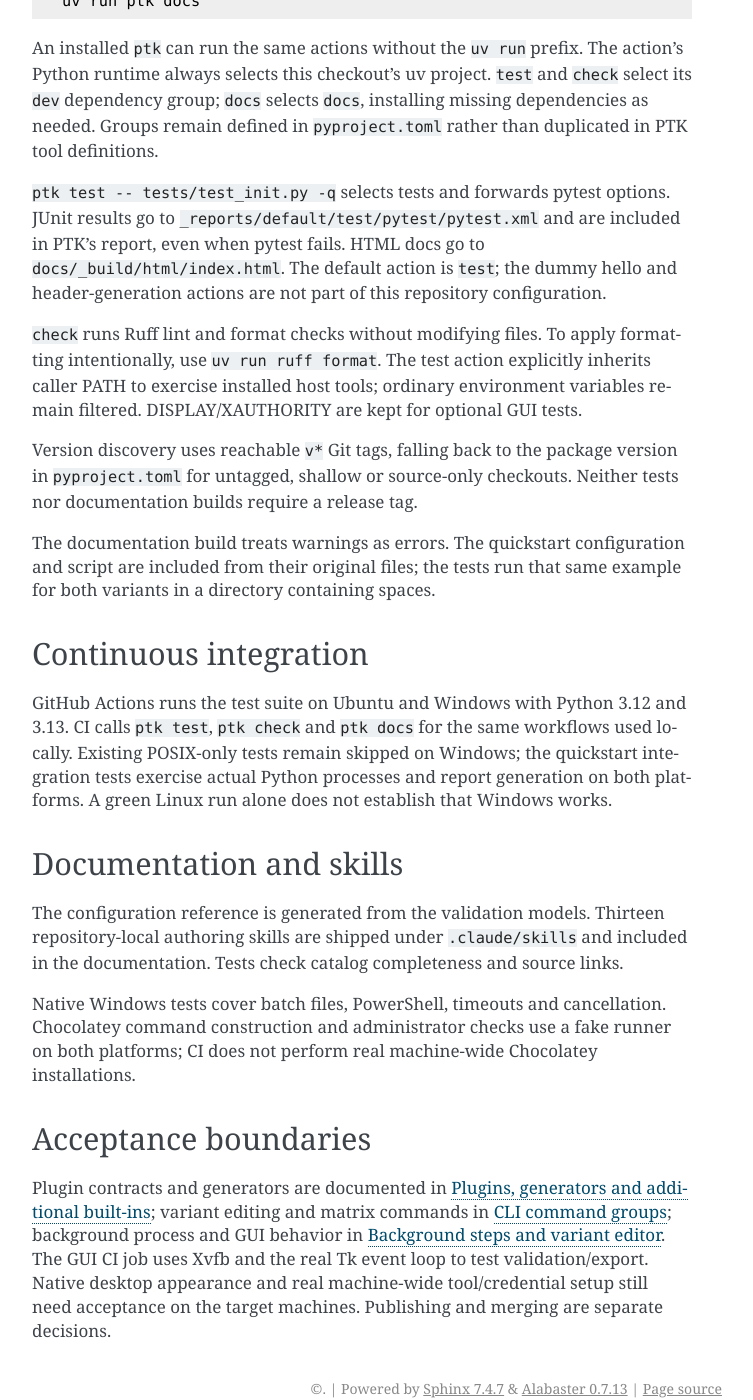
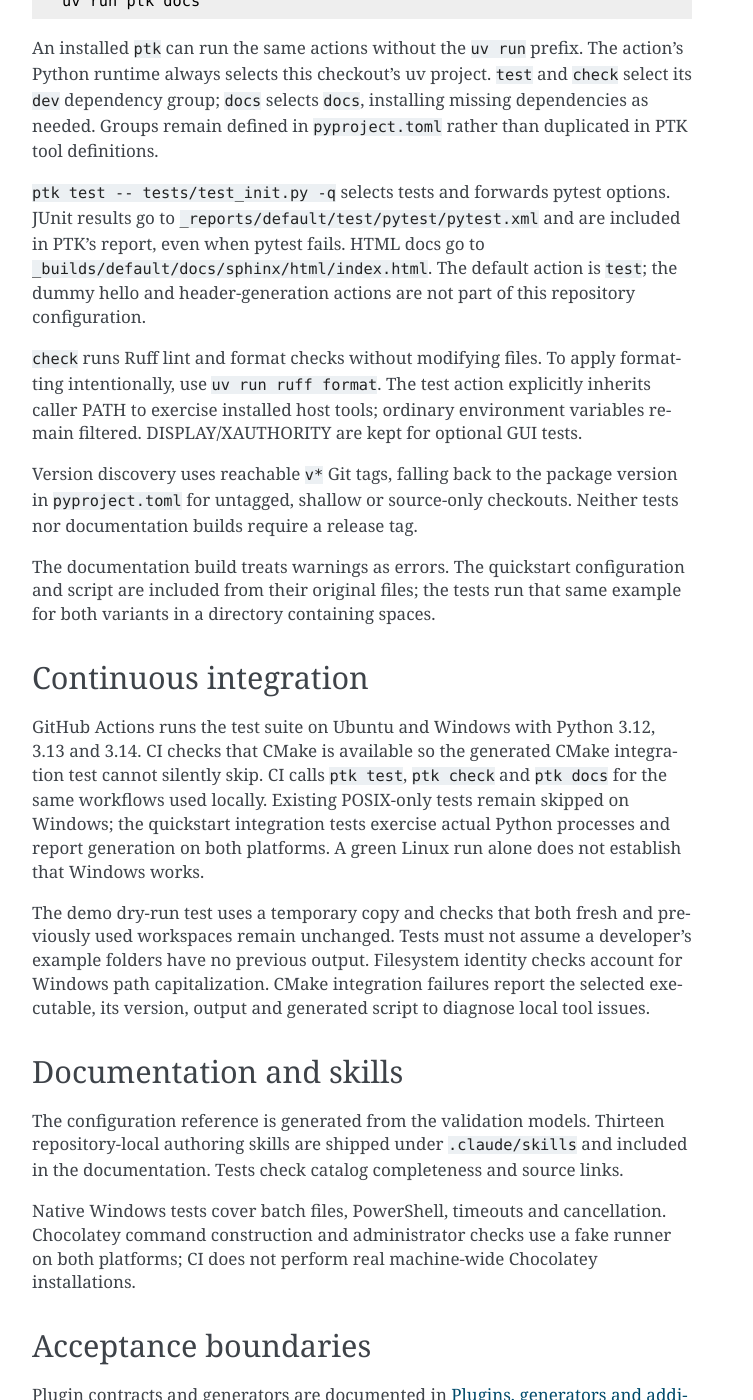
Before and after one commit to eadeva/dummy, a Sphinx documentation site: the page built from docs/development.rst, in a window 1280 px wide and 1400 px high, scrolled down 522 px. Shown: the whole window, without its empty margins (388-1141 px from the left). Built offline with Sphinx 7.4.7, drawn with Linux system fonts in a browser that asks for light colours; pages that are not in the unit, such as notebooks, are missing from menus.

Commit message:
Fix local Windows test assumptions and expose CMake failure diagnostics

```diff
--- a/docs/development.rst
+++ b/docs/development.rst
@@ -29,7 +29,7 @@ The action's Python runtime always selects this checkout's uv project.
 ``ptk test -- tests/test_init.py -q`` selects tests and forwards pytest options.
 JUnit results go to ``_reports/default/test/pytest/pytest.xml`` and are included
 in PTK's report, even when pytest fails. HTML docs go to
-``docs/_build/html/index.html``. The default action is ``test``; the dummy hello
+``_builds/default/docs/sphinx/html/index.html``. The default action is ``test``; the dummy hello
 and header-generation actions are not part of this repository configuration.
 
 ``check`` runs Ruff lint and format checks without modifying files. To apply
@@ -48,11 +48,18 @@ for both variants in a directory containing spaces.
 Continuous integration
 ----------------------
 
-GitHub Actions runs the test suite on Ubuntu and Windows with Python 3.12 and
-3.13. CI calls ``ptk test``, ``ptk check`` and ``ptk docs`` for the same workflows used locally. Existing
+GitHub Actions runs the test suite on Ubuntu and Windows with Python 3.12, 3.13
+and 3.14. CI checks that CMake is available so the generated CMake integration
+test cannot silently skip. CI calls ``ptk test``, ``ptk check`` and ``ptk docs`` for the same workflows used locally. Existing
 POSIX-only tests remain skipped on Windows; the quickstart integration tests
 exercise actual Python processes and report generation on both platforms.
 A green Linux run alone does not establish that Windows works.
+
+The demo dry-run test uses a temporary copy and checks that both fresh and
+previously used workspaces remain unchanged. Tests must not assume a developer's
+example folders have no previous output. Filesystem identity checks account for
+Windows path capitalization. CMake integration failures report the selected
+executable, its version, output and generated script to diagnose local tool issues.
 
 Documentation and skills
 ------------------------
```
Also changed, not shown: README.md (+1 -1 lines), 5 other files.
